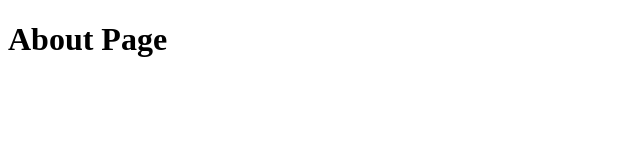
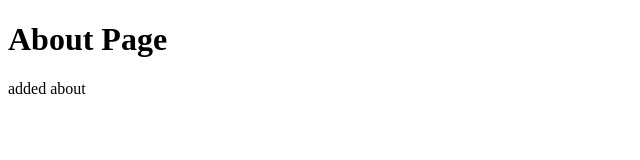
Before and after one commit to AmitTaware/git-out-demo, a plain HTML site: page about.html in a window 1280 px wide. Shown: the whole page, without its empty margins (0-640 px from the left). Drawn offline with Linux system fonts and the light colour scheme.

Commit message:
modified

```diff
--- a/about.html
+++ b/about.html
@@ -6,5 +6,6 @@
 </head>
 <body>
     <h1>About Page</h1>
+    added about
 </body>
 </html>
```
